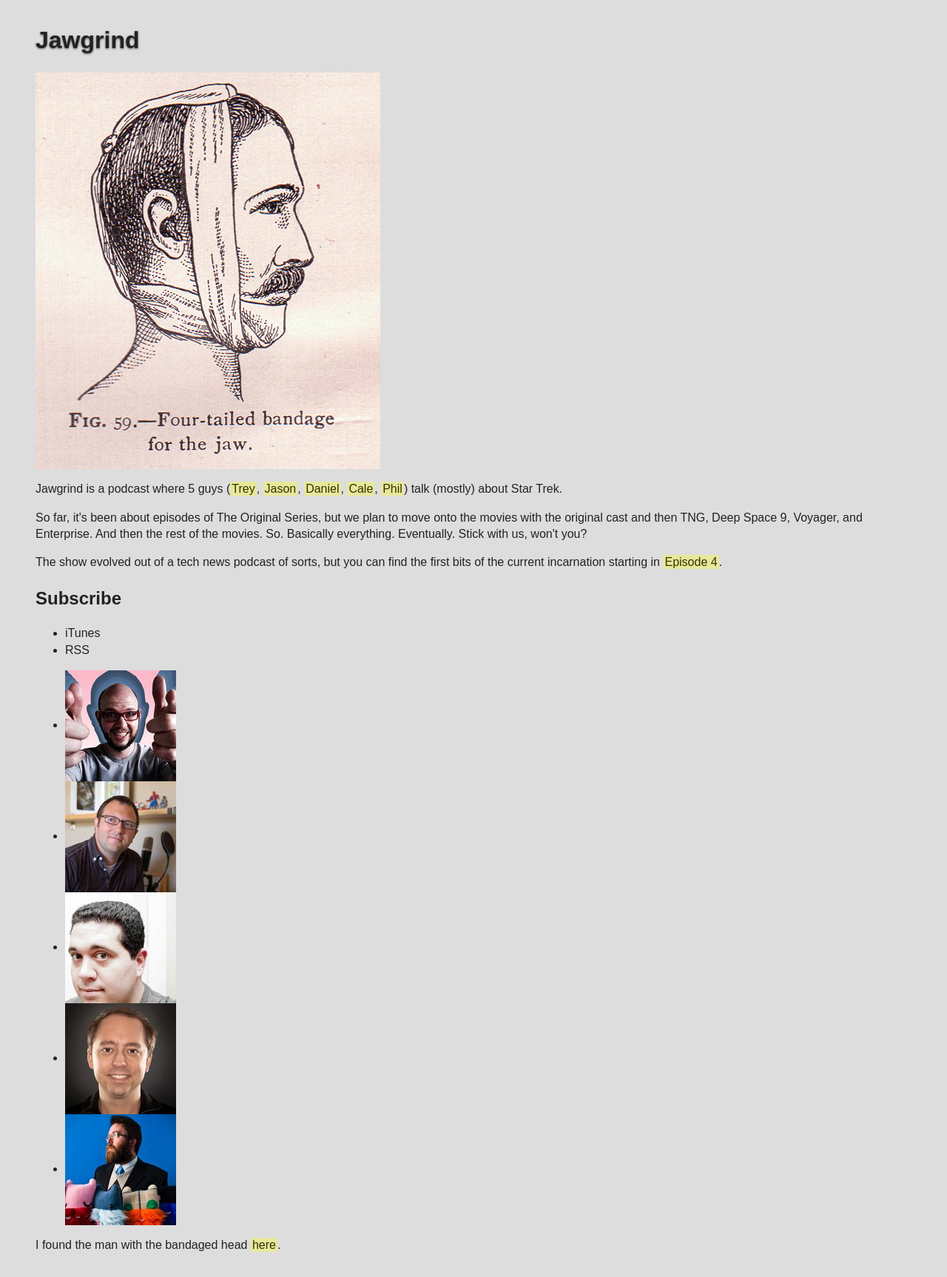
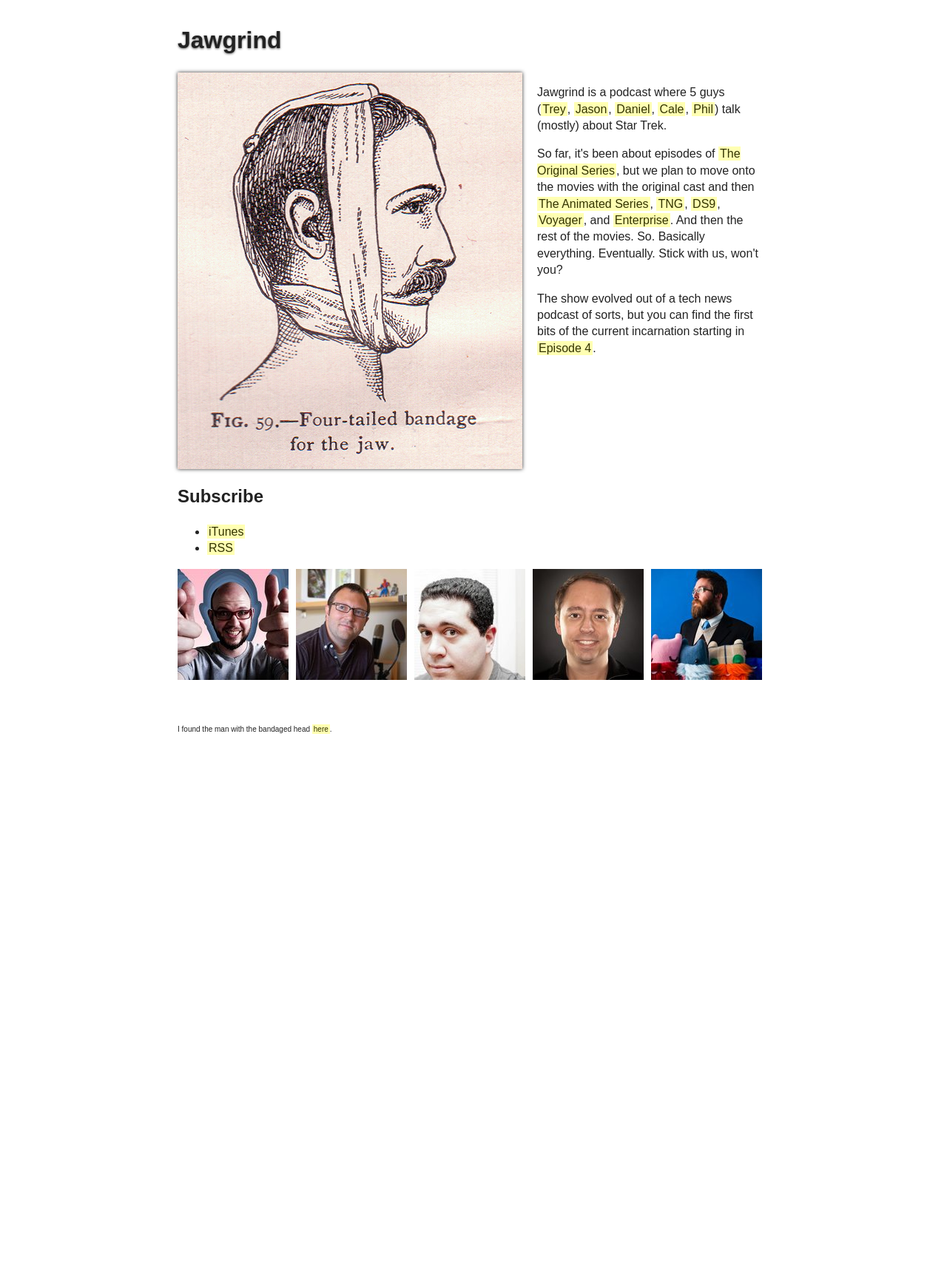
Before and after one commit to trey/jawgrind, a PHP site: page / in a window 1280 px wide. Shown: the whole page at 74% size. After the commit the page ends 1025 px from the top, so only its background shows below. Run offline with PHP 8.4, Linux system fonts and the light colour scheme; some libraries are stand-ins or nearby versions.

Commit message:
Links, playing with layout
Most of this was sitting uncommitted for weeks.

```diff
--- a/css/main.css
+++ b/css/main.css
@@ -295,13 +295,27 @@ textarea { resize: vertical; }
   /* line 295, sass/_html5bp.scss */
   h2, h3 { page-break-after: avoid; } }
 /* line 9, sass/main.scss */
-body { background: #ddd; }
+body { background: #fff; }
 
 /* line 12, sass/main.scss */
-.main { margin: 2em 3em; }
-/* line 14, sass/main.scss */
+.main { margin: 2em auto; width: 50em; }
+/* line 15, sass/main.scss */
 .main h1 { text-shadow: 0px 1px 3px rgba(0, 0, 0, 0.6); }
-/* line 17, sass/main.scss */
+/* line 18, sass/main.scss */
 .main a { text-decoration: none; background: rgba(255, 255, 0, 0.3); color: #333300; padding: 1px 2px; }
-/* line 22, sass/main.scss */
+/* line 23, sass/main.scss */
 .main a:hover { color: #000; background: yellow; }
+/* line 28, sass/main.scss */
+.main .icon { float: left; margin: 0 20px 20px 0; -webkit-box-shadow: 0px 0px 5px #333333; -moz-box-shadow: 0px 0px 5px #333333; box-shadow: 0px 0px 5px #333333; }
+/* line 33, sass/main.scss */
+.main .description { width: 300px; float: left; }
+/* line 37, sass/main.scss */
+.main #subscribe { clear: both; }
+
+/* line 42, sass/main.scss */
+#hosts { list-style: none; padding: 0; }
+/* line 45, sass/main.scss */
+#hosts li { float: left; margin-right: 10px; }
+
+/* line 51, sass/main.scss */
+footer { font-size: 10px; padding-top: 50px; clear: both; }
--- a/index.html
+++ b/index.html
@@ -10,6 +10,7 @@
         <meta name="viewport" content="width=device-width">
         <link rel="shortcut icon" href="/img/favicon.png">
         <link rel="stylesheet" href="/css/main.css">
+        <link rel="alternate" type="application/rss+xml" title="RSS" href="http://feeds.feedburner.com/thirdavenue-jawgrind">
         <script src="/js/vendor/modernizr-2.6.2.min.js"></script>
     </head>
     <body>
@@ -20,15 +21,17 @@
 
             <div class="description">
                 <p>Jawgrind is a podcast where 5 guys (<a href="https://twitter.com/trey">Trey</a>, <a href="https://twitter.com/super_structure">Jason</a>, <a href="https://twitter.com/ploafmaster">Daniel</a>, <a href="https://twitter.com/calem">Cale</a>, <a href="https://twitter.com/philbarbato">Phil</a>) talk (mostly) about Star Trek.</p>
-                <p>So far, it's been about episodes of The Original Series, but we plan to move onto the movies with the original cast and then TNG, Deep Space 9, Voyager, and Enterprise. And then the rest of the movies. So. Basically everything. Eventually. Stick with us, won't you?</p>
+                <p>So far, it's been about episodes of <a href="http://en.wikipedia.org/wiki/Star_Trek:_The_Original_Series">The Original Series</a>, but we plan to move onto the movies with the original cast and then <a href="http://en.wikipedia.org/wiki/Star_Trek_animated_series">The Animated Series</a>, <a href="http://en.wikipedia.org/wiki/Star_Trek:_The_Next_Generation">TNG</a>, <a href="http://en.wikipedia.org/wiki/DS9">DS9</a>, <a href="http://en.wikipedia.org/wiki/Star_Trek:_Voyager">Voyager</a>, and <a href="http://en.wikipedia.org/wiki/Star_Trek:_Enterprise ">Enterprise</a>. And then the rest of the movies. So. Basically everything. Eventually. Stick with us, won't you?</p>
                 <p>The show evolved out of a tech news podcast of sorts, but you can find the first bits of the current incarnation starting in <a href="http://jawgrind.com/4">Episode 4</a>.</p>
             </div>
 
-            <h2>Subscribe</h2>
-            <ul id="subcribe">
-                <li>iTunes</li>
-                <li>RSS</li>
-            </ul>
+            <div id="subscribe">
+                <h2>Subscribe</h2>
+                <ul>
+                    <li><a href="http://itunes.apple.com/us/podcast/jawgrind/id531588663">iTunes</a></li>
+                    <li><a href="http://feeds.feedburner.com/thirdavenue-jawgrind">RSS</a></li>
+                </ul>
+            </div>
 
             <ul id="hosts">
                 <li><img src="/img/trey.jpg" alt="Trey Piepmeier"></li>
```
Also changed, not shown: css/sass/main.scss (+30 -2 lines).
